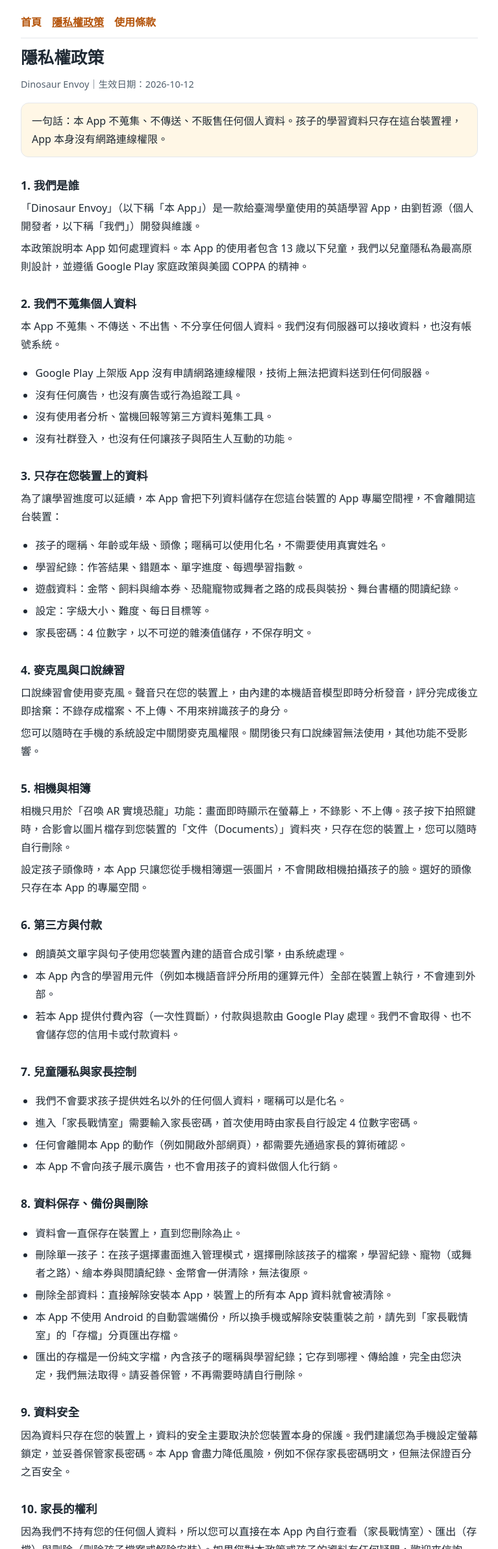
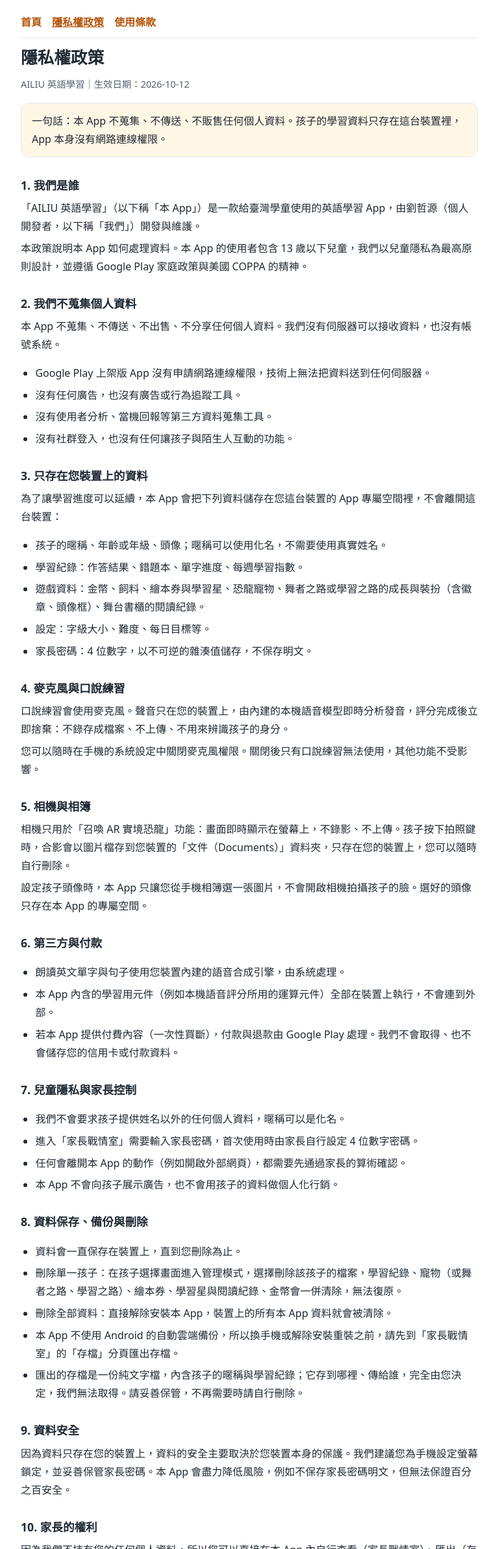
Before and after one commit to cyliu0427/ailiu-legal, a plain HTML site: page privacy.html in a window 1280 px wide. Shown: the top 2384 px of the page at 65% size, without its empty margins (256-1023 px from the left). Drawn offline with Linux system fonts and the light colour scheme.

Commit message:
Rename app to AILIU 英語學習; add study-path game data to privacy policy
Matches the in-app policy shipped in build 1.0.203 (effective date unchanged: 2026-10-12).

Co-Authored-By: Claude Opus 5.5 <noreply@anthropic.com>

```diff
--- a/privacy.html
+++ b/privacy.html
@@ -3,7 +3,7 @@
 <head>
 <meta charset="utf-8">
 <meta name="viewport" content="width=device-width,initial-scale=1">
-<title>隱私權政策｜Dinosaur Envoy</title>
+<title>隱私權政策｜AILIU 英語學習</title>
 <meta name="description" content="一句話：本 App 不蒐集、不傳送、不販售任何個人資料。孩子的學習資料只存在這台裝置裡，App 本身沒有網路連線權限。">
 <style>
 :root{--bg:#ffffff;--fg:#1f2933;--muted:#52606d;--card:#fff7e6;--line:#e4e7eb;--accent:#b45309}
@@ -27,11 +27,11 @@ footer{margin-top:2.5rem;padding-top:1rem;border-top:1px solid var(--line);color
 <main>
 <nav><a href="index.html">首頁</a><a href="privacy.html" aria-current="page">隱私權政策</a><a href="terms.html">使用條款</a></nav>
 <h1>隱私權政策</h1>
-<p class="meta">Dinosaur Envoy｜生效日期：2026-10-12</p>
+<p class="meta">AILIU 英語學習｜生效日期：2026-10-12</p>
 <div class="summary">一句話：本 App 不蒐集、不傳送、不販售任何個人資料。孩子的學習資料只存在這台裝置裡，App 本身沒有網路連線權限。</div>
 <section>
 <h2>1. 我們是誰</h2>
-<p>「Dinosaur Envoy」（以下稱「本 App」）是一款給臺灣學童使用的英語學習 App，由劉哲源（個人開發者，以下稱「我們」）開發與維護。</p>
+<p>「AILIU 英語學習」（以下稱「本 App」）是一款給臺灣學童使用的英語學習 App，由劉哲源（個人開發者，以下稱「我們」）開發與維護。</p>
 <p>本政策說明本 App 如何處理資料。本 App 的使用者包含 13 歲以下兒童，我們以兒童隱私為最高原則設計，並遵循 Google Play 家庭政策與美國 COPPA 的精神。</p>
 
 </section>
@@ -51,7 +51,7 @@ footer{margin-top:2.5rem;padding-top:1rem;border-top:1px solid var(--line);color
 <ul>
 <li>孩子的暱稱、年齡或年級、頭像；暱稱可以使用化名，不需要使用真實姓名。</li>
 <li>學習紀錄：作答結果、錯題本、單字進度、每週學習指數。</li>
-<li>遊戲資料：金幣、飼料與繪本券、恐龍寵物或舞者之路的成長與裝扮、舞台書櫃的閱讀紀錄。</li>
+<li>遊戲資料：金幣、飼料、繪本券與學習星、恐龍寵物、舞者之路或學習之路的成長與裝扮（含徽章、頭像框）、舞台書櫃的閱讀紀錄。</li>
 <li>設定：字級大小、難度、每日目標等。</li>
 <li>家長密碼：4 位數字，以不可逆的雜湊值儲存，不保存明文。</li>
 </ul>
@@ -92,7 +92,7 @@ footer{margin-top:2.5rem;padding-top:1rem;border-top:1px solid var(--line);color
 
 <ul>
 <li>資料會一直保存在裝置上，直到您刪除為止。</li>
-<li>刪除單一孩子：在孩子選擇畫面進入管理模式，選擇刪除該孩子的檔案，學習紀錄、寵物（或舞者之路）、繪本券與閱讀紀錄、金幣會一併清除，無法復原。</li>
+<li>刪除單一孩子：在孩子選擇畫面進入管理模式，選擇刪除該孩子的檔案，學習紀錄、寵物（或舞者之路、學習之路）、繪本券、學習星與閱讀紀錄、金幣會一併清除，無法復原。</li>
 <li>刪除全部資料：直接解除安裝本 App，裝置上的所有本 App 資料就會被清除。</li>
 <li>本 App 不使用 Android 的自動雲端備份，所以換手機或解除安裝重裝之前，請先到「家長戰情室」的「存檔」分頁匯出存檔。</li>
 <li>匯出的存檔是一份純文字檔，內含孩子的暱稱與學習紀錄；它存到哪裡、傳給誰，完全由您決定，我們無法取得。請妥善保管，不再需要時請自行刪除。</li>
```
Also changed, not shown: index.html (+3 -3 lines), terms.html (+3 -3 lines).
